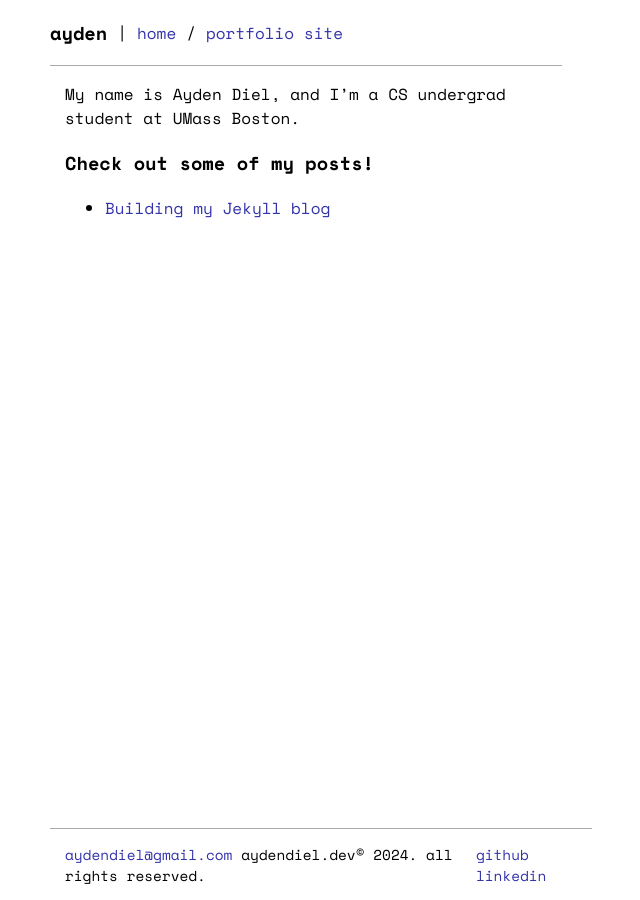
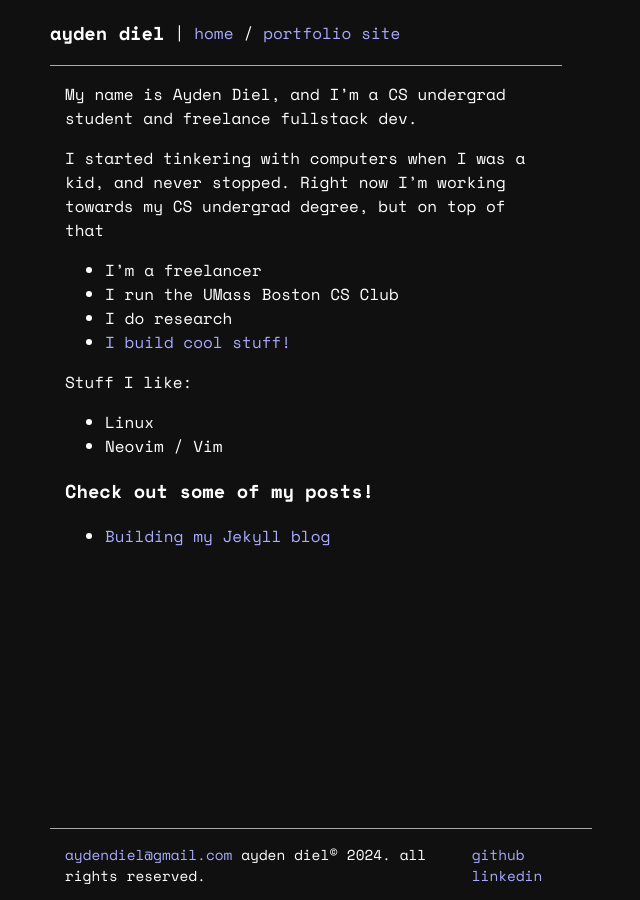
Before and after one commit to leiDnedyA/blogfolio, a Jekyll site: the page built from index.md, in a window 1280 px wide. Shown: the whole page, without its empty margins (334-974 px from the left). Built offline with Jekyll 4.4.1, drawn with Linux system fonts in a browser that asks for light colours.

Commit message:
feat: switched to dark mode

```diff
--- a/_config.yml
+++ b/_config.yml
@@ -1,5 +1,5 @@
 
-title: aydendiel.dev
+title: "ayden diel"
 email: aydendiel@gmail.com
 description: >- # this means to ignore newlines until "baseurl:"
   This is my personal blog where I write about random interesting stuff.
--- a/_includes/header.html
+++ b/_includes/header.html
@@ -1,7 +1,7 @@
 <header>
   <style></style>
   <div class="header-navbar">
-    <h3>ayden</h3> |
+    <h3>{{ site.title }}</h3> |
     <a href="{{ "/" | relative_url }}">home</a> /
     <a href="https://aydendiel.dev/">portfolio site</a>
   </div>
--- a/_layouts/default.html
+++ b/_layouts/default.html
@@ -16,9 +16,11 @@
       font-family: "Space Mono", monospace;
       font-style: normal;
       font-style: 400;
+      background-color: #101010;
+      color: #fff;
     }
     a {
-      color: #33a;
+      color: #aaf;
       text-decoration: none;
     }
     h3 {
--- a/index.md
+++ b/index.md
@@ -6,7 +6,21 @@ layout: default
 title: Home
 ---
 
-My name is Ayden Diel, and I'm a CS undergrad student at UMass Boston.
+My name is Ayden Diel, and I'm a CS undergrad student and freelance fullstack dev.
+
+I started tinkering with computers when I was a kid, and never stopped. Right now I'm
+working towards my CS undergrad degree, but on top of that
+- I'm a freelancer
+- I run the UMass Boston CS Club
+- I do research
+- [I build cool stuff!](https://www.qrpigeon.pics/)
+
+Stuff I like:
+- Linux
+- Neovim / Vim
+
+
+
 ### Check out some of my posts!
 
 <ul>
```
Also changed, not shown: 1 other file.
